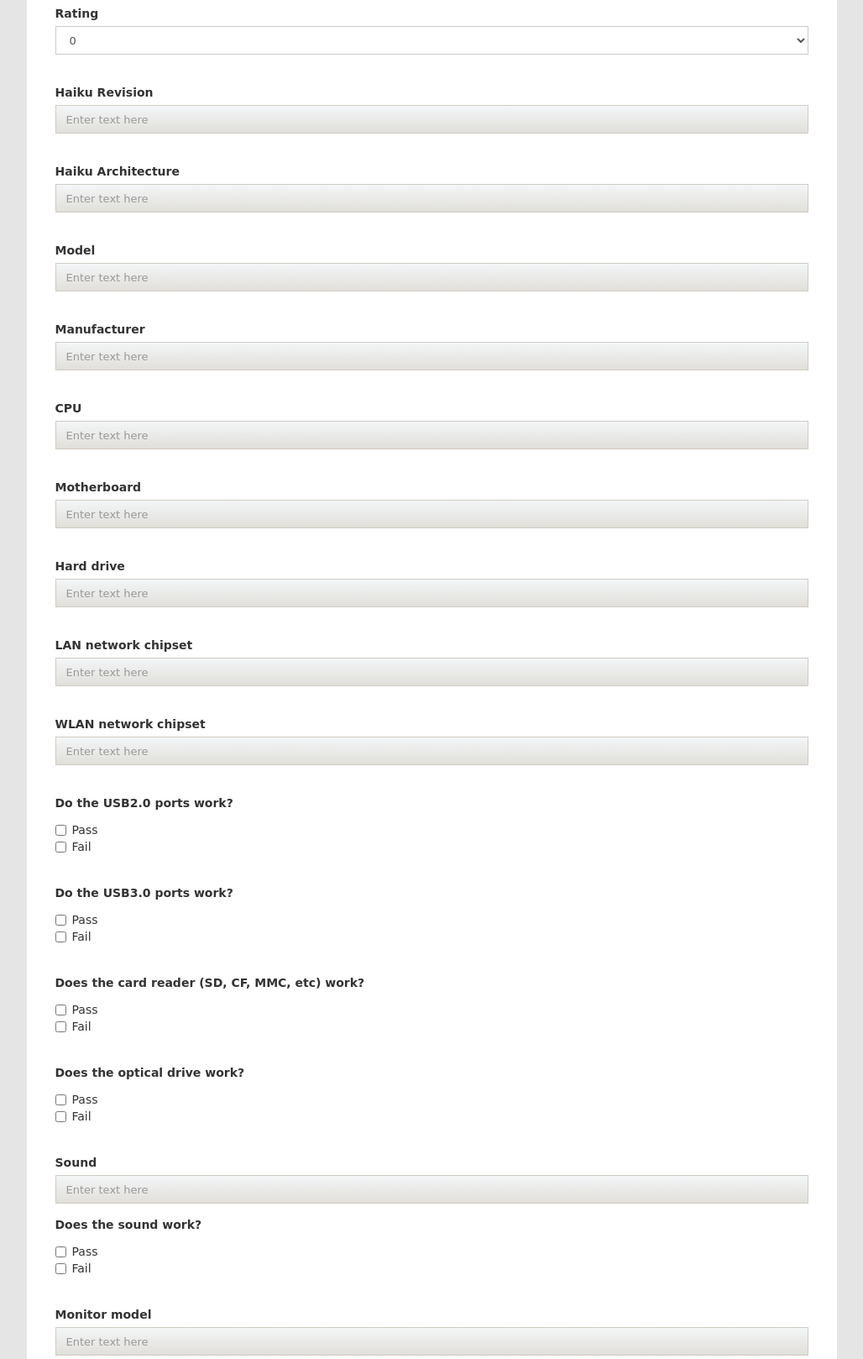
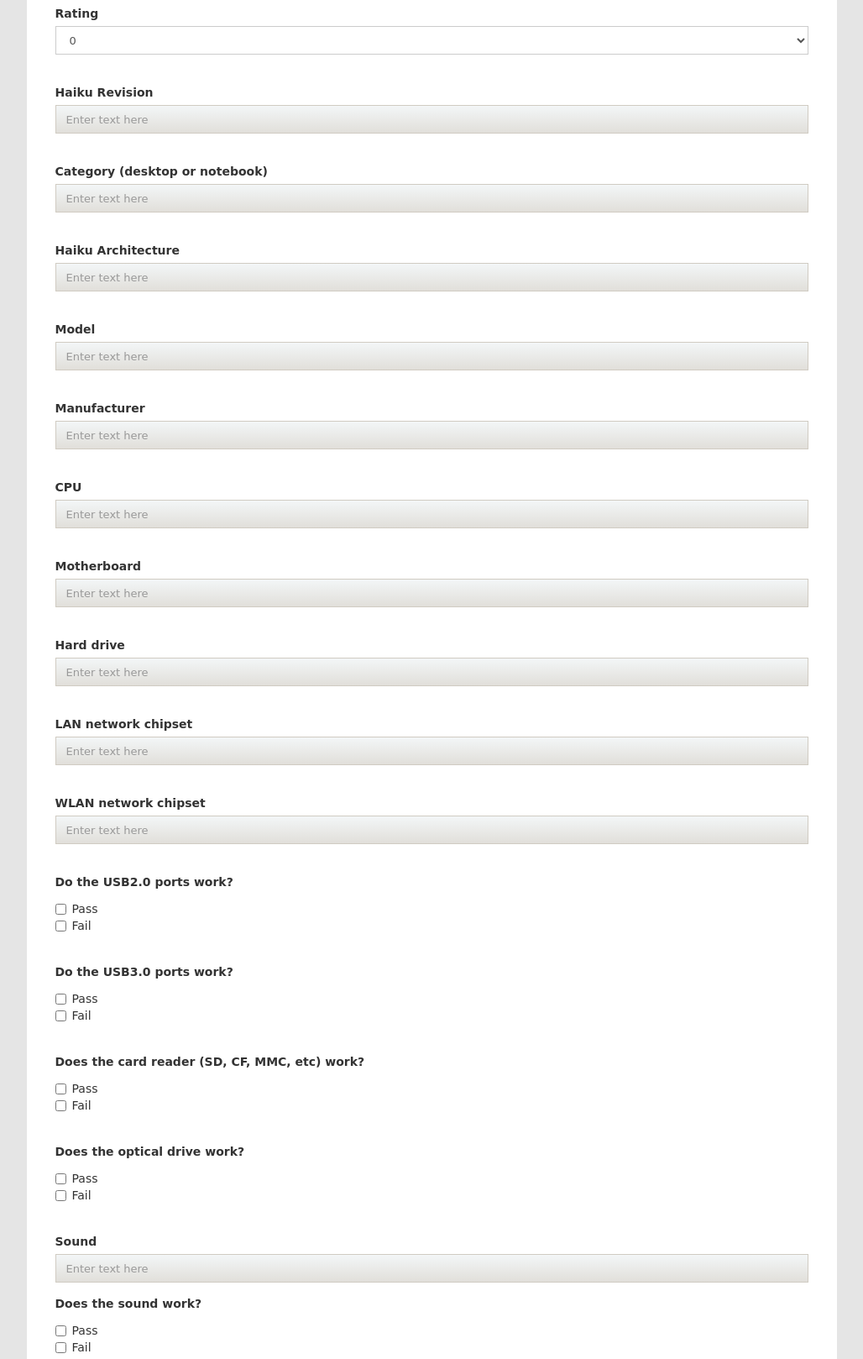
Before and after one commit to DarkmatterVale/Haiku-Configuration-Repo, a Django app: page /add_device in a window 1280 px wide. Shown: the part 311-1929 px from the top of the page at 84% size, without its empty margins (126-1154 px from the left). Run offline with Django 3.2, Linux system fonts and the light colour scheme; parts of the project's set-up code (start-up, migrations or seed data) failed here and were passed over; some libraries are stand-ins or nearby versions.

Commit message:
Add system category

```diff
--- a/hello/models.py
+++ b/hello/models.py
@@ -53,3 +53,5 @@ class Device(models.Model):
 
     haiku_revision = models.CharField(default='', max_length=100)
     haiku_arch = models.CharField(default='', max_length=10)
+
+    category = models.CharField(default='', max_length=100)
--- a/hello/templates/add_test_device_form.html
+++ b/hello/templates/add_test_device_form.html
@@ -88,6 +88,11 @@
            <fieldset class="form-group">
                <label for="device_haiku_revision">Haiku Revision</label>
                <input type="text" class="form-control" name="device_haiku_revision" placeholder="Enter text here">
+           </fieldset>
+           <br>
+           <fieldset class="form-group">
+               <label for="device_category">Category (desktop or notebook)</label>
+               <input type="text" class="form-control" name="device_category" placeholder="Enter text here">
            </fieldset>
            <br>
            <fieldset class="form-group">
--- a/hello/templates/edit_device.html
+++ b/hello/templates/edit_device.html
@@ -81,6 +81,11 @@
           <fieldset class="form-group">
               <label for="device_haiku_revision">Haiku Revision</label>
               <input type="text" class="form-control" name="device_haiku_revision" value="{{ device.haiku_revision }}">
+          </fieldset>
+          <br>
+          <fieldset class="form-group">
+              <label for="device_category">Category (desktop or notebook)</label>
+              <input type="text" class="form-control" name="device_category" value="{{ device.category }}">
           </fieldset>
           <br>
           <fieldset class="form-group">
--- a/hello/view_modules/device.py
+++ b/hello/view_modules/device.py
@@ -76,6 +76,7 @@ def save_device_view(request, device_id):
     wlan_chipset = request.POST['device_wlan_network_chipset']
     haiku_revision = request.POST['device_haiku_revision']
     haiku_architecture = request.POST['device_haiku_architecture']
+    category = request.POST['device_category']
 
     try:
         if str(request.POST['group9']) == "on":
@@ -136,6 +137,7 @@ def save_device_view(request, device_id):
     device.wlan_network_chipset = wlan_chipset
     device.haiku_arch = haiku_architecture
     device.haiku_revision = haiku_revision
+    device.category = category
 
     try:
         device.save()
--- a/hello/view_modules/tests.py
+++ b/hello/view_modules/tests.py
@@ -85,6 +85,7 @@ def create_test_view(request):
             device_dedicated_graphics = request.POST['device_dedicated_graphics']
             is_dedicated_graphics_working = request.POST['device_dedicated_graphics']
             manufacturer = request.POST['device_manufacturer']
+            category = request.POST['device_category']
 
             lan_chipset = request.POST['device_lan_network_chipset']
             wlan_chipset = request.POST['device_wlan_network_chipset']
@@ -171,7 +172,8 @@ def create_test_view(request):
                                    does_optical_drive_work = optical_drive_works,
                                    does_card_reader_work = card_reader_works,
                                    haiku_revision = haiku_revision,
-                                   haiku_architecture = haiku_architecture)
+                                   haiku_architecture = haiku_architecture,
+                                   category = category)
                 newDevice.save()
                 messages.success(request, 'Successfully created a new test')
             except:
```
Also changed, not shown: hello/templates/device.html (+8 -0 lines), db.sqlite3, hello/migrations/0005_device_category.py (added).
